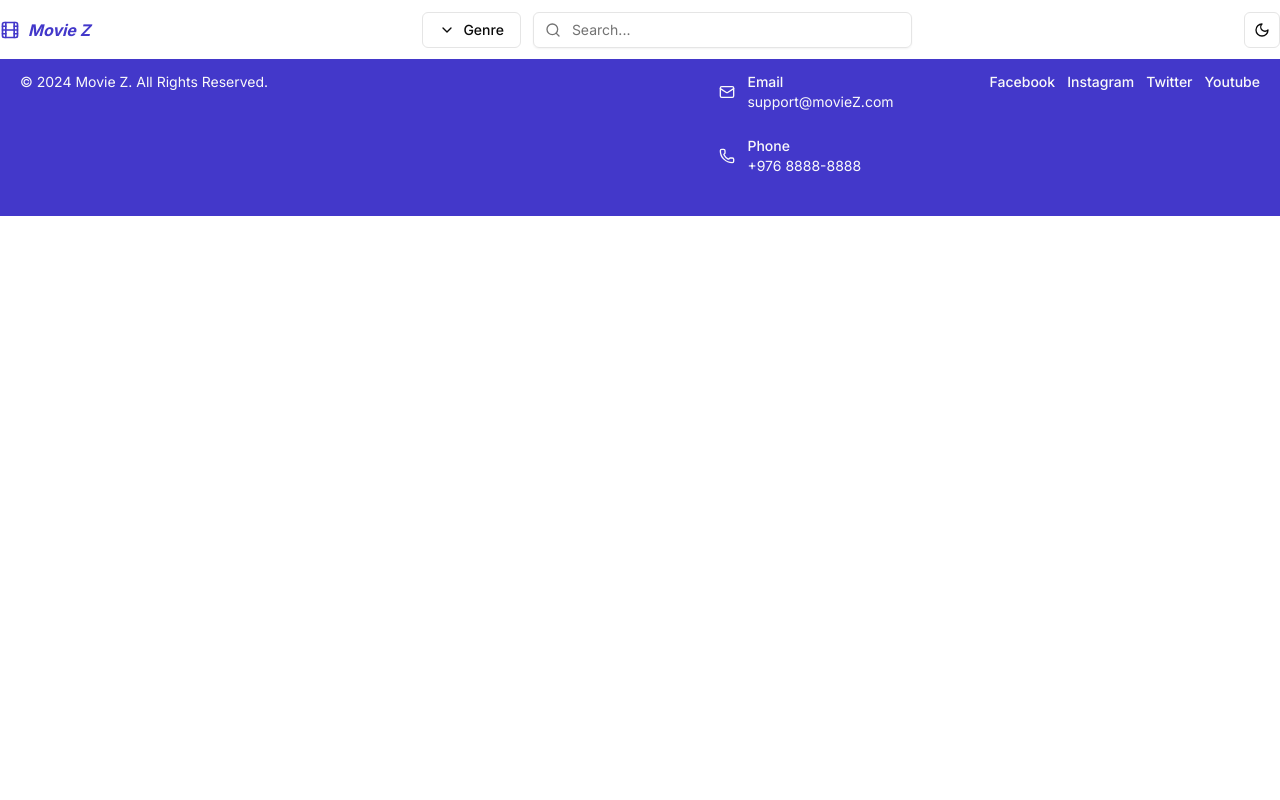
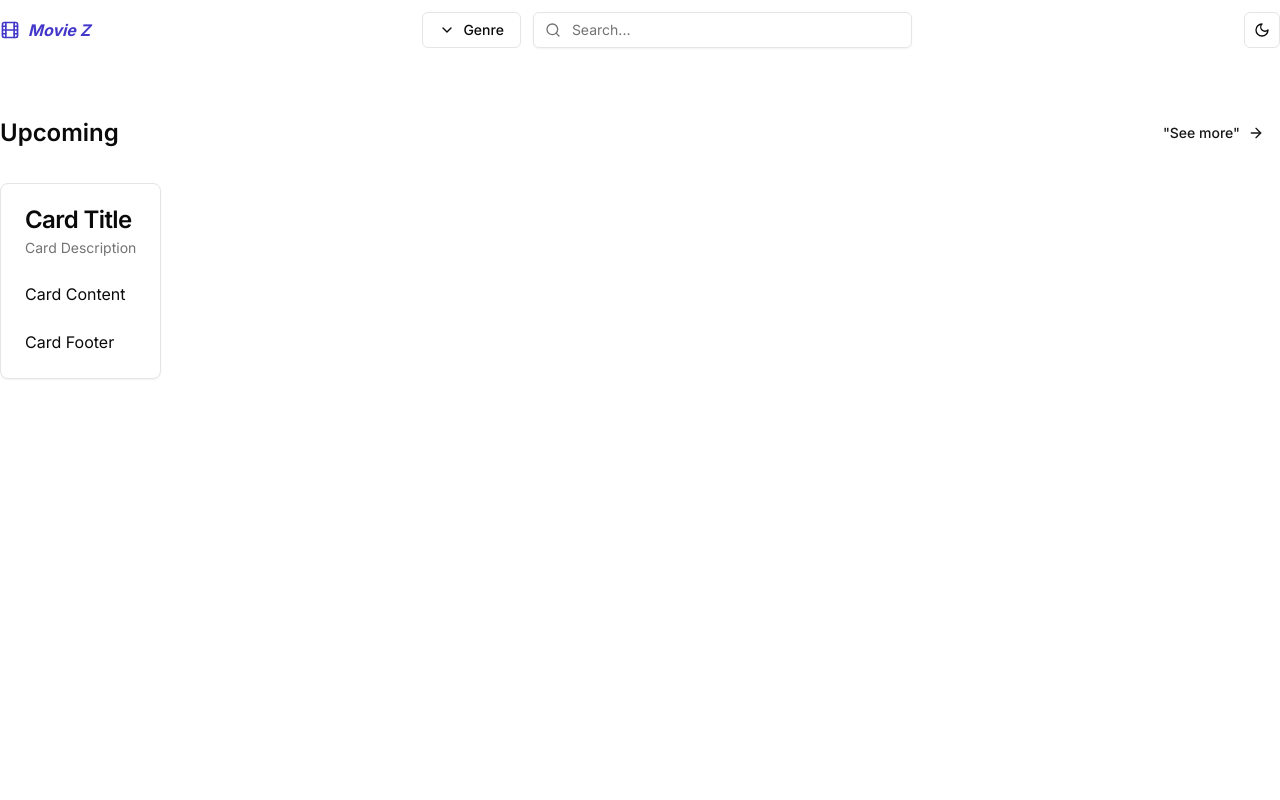
Before and after one commit to Juu316/movie-web-app, a Next.js app: page / in a window 1280 px wide. Shown: the top 800 px of the page. Built offline with nearby package versions, Linux system fonts and the light colour scheme; no server answers.

Commit message:
class commit

```diff
--- a/package.json
+++ b/package.json
@@ -17,6 +17,7 @@
     "axios": "^1.7.9",
     "class-variance-authority": "^0.7.1",
     "clsx": "^2.1.1",
+    "embla-carousel-autoplay": "^8.5.2",
     "embla-carousel-react": "^8.5.2",
     "lucide-react": "^0.474.0",
     "next": "15.1.6",
--- a/src/app/page.tsx
+++ b/src/app/page.tsx
@@ -1,20 +1,16 @@
 "use client";
 import Image from "next/image";
-
-import React, {useEffect, useState} from "react";
-
-
+import React, { useEffect, useState } from "react";
+import Movies from "@/components/Movies";
 import Slider from "@/components/Slider";
 
 export default function Home() {
-
-
-
-
   return (
     <>
-    <Slider/>
-
+      <Slider />
+      <div className="min-h-screen max-w-screen-xl ml-auto mr-auto py-8 lg:py-13 space-y-8 lg:space-y-13">
+        <Movies />
+      </div>
     </>
   );
 }
--- a/src/components/Header.tsx
+++ b/src/components/Header.tsx
@@ -5,7 +5,6 @@
 import { Input } from "@/components/ui/input";
 import Link from "next/link";
 import { useTheme } from "next-themes";
-import axios from 'axios';
 const Header = () => {
   const TMDB_BASE_URL = process.env.TMDB_BASE_URL;
   const TMDB_API_TOKEN = process.env.TMDB_API_TOKEN;
@@ -14,15 +13,12 @@
   const [isLoading, setIsLoading] = useState(false);
   const { setTheme, theme } = useTheme();
   const [search, setSearch] = useState("");
-  const handleChange = (event) => {
-    setSearch(event.target.value);
-  };
-  const fetchData = async () => {
-    try {
-      setIsLoading(true);
 
-    } catch { }
-  }
+  // const handleChange = (event) => {
+  //   setSearch(event.target.value);
+  // };
+
+
   // const response = axios.get(
   //   `${TMDB_BASE_URL}/search/movie?query=${moviesSearch}&api_key=${TMDB_API_KEY}&language=en-US&page=1`,
   //   {
--- /dev/null
+++ b/src/components/Movies.tsx
@@ -0,0 +1,43 @@
+"use client";
+import React from "react";
+import Link from "next/link";
+import { ArrowRight } from "lucide-react";
+import {
+  Card,
+  CardContent,
+  CardDescription,
+  CardFooter,
+  CardHeader,
+  CardTitle,
+} from "@/components/ui/card";
+
+const Movies = () => {
+  return (
+    <div className="space-y-8">
+      <div className="flex items-center justify-between">
+        <h3 className="text-foreground text-2xl font-semibold">Upcoming</h3>
+        <Link
+          className="inline-flex items-center justify-center gap-2 whitespace-nowrap rounded-md text-sm font-medium transition-colors focus-visible:outline-none focus-visible:ring-1 focus-visible:ring-ring disabled:pointer-events-none disabled:opacity-50 [&_svg]:pointer-events-none [&_svg]:size-4 [&_svg]:shrink-0 text-primary underline-offset-4 hover:underline h-9 px-4 py-2"
+          href="www.youtube.com">
+          "See more" <ArrowRight />
+        </Link>
+      </div>
+      <div className="flex flex-wrap gap-5 lg:gap-8">
+        <Card>
+          <CardHeader>
+            <CardTitle>Card Title</CardTitle>
+            <CardDescription>Card Description</CardDescription>
+          </CardHeader>
+          <CardContent>
+            <p>Card Content</p>
+          </CardContent>
+          <CardFooter>
+            <p>Card Footer</p>
+          </CardFooter>
+        </Card>
+      </div>
+    </div>
+  );
+};
+
+export default Movies;
--- a/src/components/Slider.tsx
+++ b/src/components/Slider.tsx
@@ -1,22 +1,40 @@
-import React from "react";
-import {
-  Carousel,
-  CarouselContent,
-  CarouselItem,
-  CarouselNext,
-  CarouselPrevious,
-} from "@/components/ui/carousel";
+"use client";
+import React, { useEffect, useState } from "react";
 
 const Slider = () => {
+  //const TMDB_BASE_URL = process.env.TMDB_BASE_URL;
+  const TMDB_BASE_URL = "https://api.themoviedb.org/3";
+  const [isLoading, setIsLoading] = useState(false);
+  const [shows, setShows] = useState([]);
+
+  const fetchMovie = async () => {
+    try {
+      setIsLoading(true);
+      await fetch(
+        `${TMDB_BASE_URL}/discover/movie?api_key=6eabc9eb3fe4172545bd74326fd002f8`
+      )
+        .then((res) => res.json())
+        .then((json) => {
+          console.log(json);
+          setShows(json);
+        });
+      setIsLoading(false);
+    } catch (err) {
+      console.log(err);
+    }
+  };
+
+  useEffect(() => {
+    fetchMovie();
+  }, []);
+
   return (
     <>
-
-      {/* <div className="relative mt-[59px] lg:mt-[83px] w-screen overflow-hidden">
+      <div className="relative mt-[59px] lg:mt-[83px] w-screen overflow-hidden">
         <div className="overflow-hidden">
           <div className="flex -ml-4"></div>
         </div>
-      </div> */}
-
+      </div>
     </>
   );
 };
--- /dev/null
+++ b/src/components/Upcoming.tsx
@@ -0,0 +1,11 @@
+import React from 'react'
+
+const Upcoming = () => {
+  return (
+    <div>
+
+    </div>
+  )
+}
+
+export default Upcoming
--- /dev/null
+++ b/src/components/ui/card.tsx
@@ -0,0 +1,79 @@
+import * as React from "react"
+
+import { cn } from "@/lib/utils"
+
+const Card = React.forwardRef<
+  HTMLDivElement,
+  React.HTMLAttributes<HTMLDivElement>
+>(({ className, ...props }, ref) => (
+  <div
+    ref={ref}
+    className={cn(
+      "rounded-lg border bg-card text-card-foreground shadow-sm",
+      className
+    )}
+    {...props}
+  />
+))
+Card.displayName = "Card"
+
+const CardHeader = React.forwardRef<
+  HTMLDivElement,
+  React.HTMLAttributes<HTMLDivElement>
+>(({ className, ...props }, ref) => (
+  <div
+    ref={ref}
+    className={cn("flex flex-col space-y-1.5 p-6", className)}
+    {...props}
+  />
+))
+CardHeader.displayName = "CardHeader"
+
+const CardTitle = React.forwardRef<
+  HTMLDivElement,
+  React.HTMLAttributes<HTMLDivElement>
+>(({ className, ...props }, ref) => (
+  <div
+    ref={ref}
+    className={cn(
+      "text-2xl font-semibold leading-none tracking-tight",
+      className
+    )}
+    {...props}
+  />
+))
+CardTitle.displayName = "CardTitle"
+
+const CardDescription = React.forwardRef<
+  HTMLDivElement,
+  React.HTMLAttributes<HTMLDivElement>
+>(({ className, ...props }, ref) => (
+  <div
+    ref={ref}
+    className={cn("text-sm text-muted-foreground", className)}
+    {...props}
+  />
+))
+CardDescription.displayName = "CardDescription"
+
+const CardContent = React.forwardRef<
+  HTMLDivElement,
+  React.HTMLAttributes<HTMLDivElement>
+>(({ className, ...props }, ref) => (
+  <div ref={ref} className={cn("p-6 pt-0", className)} {...props} />
+))
+CardContent.displayName = "CardContent"
+
+const CardFooter = React.forwardRef<
+  HTMLDivElement,
+  React.HTMLAttributes<HTMLDivElement>
+>(({ className, ...props }, ref) => (
+  <div
+    ref={ref}
+    className={cn("flex items-center p-6 pt-0", className)}
+    {...props}
+  />
+))
+CardFooter.displayName = "CardFooter"
+
+export { Card, CardHeader, CardFooter, CardTitle, CardDescription, CardContent }
```
Also changed, not shown: src/app/globals.css (+13 -0 lines), src/app/layout.tsx (+6 -7 lines), 1 other file (tests, documents, lock files or other folders).
